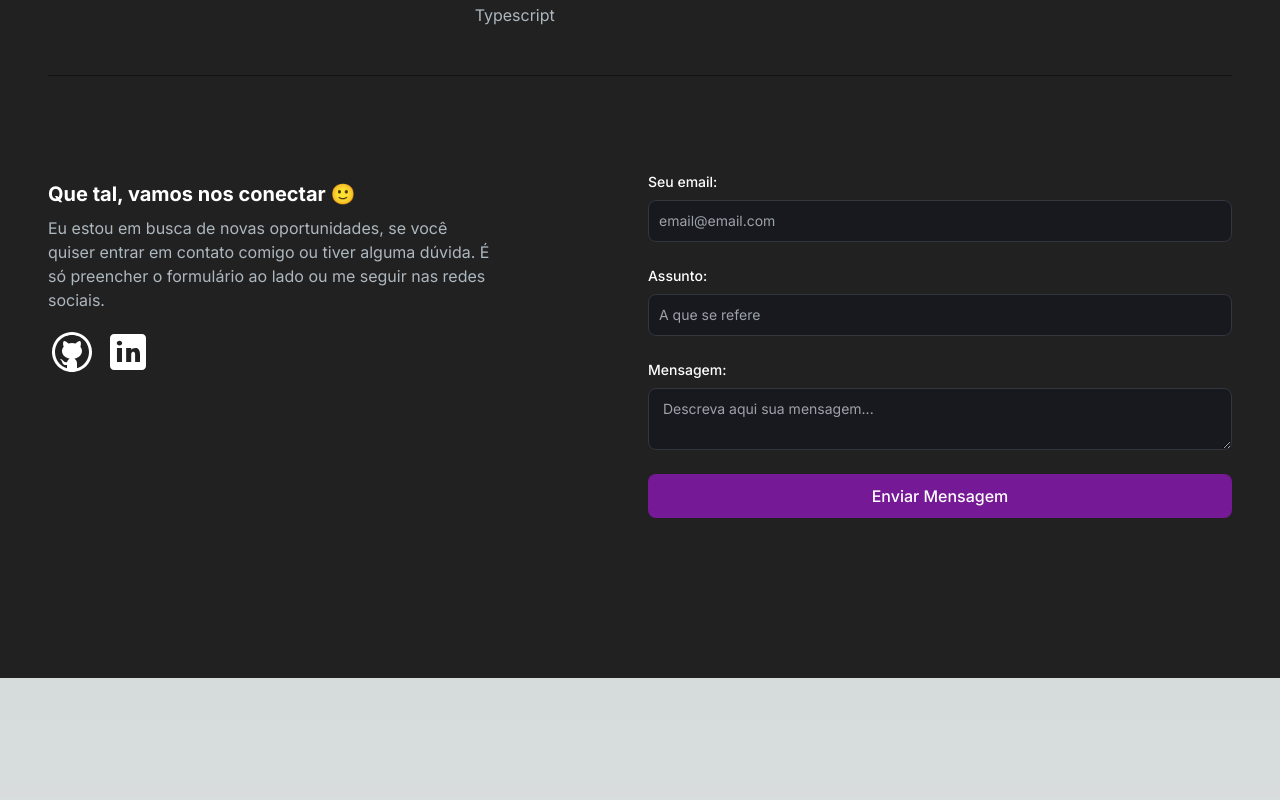
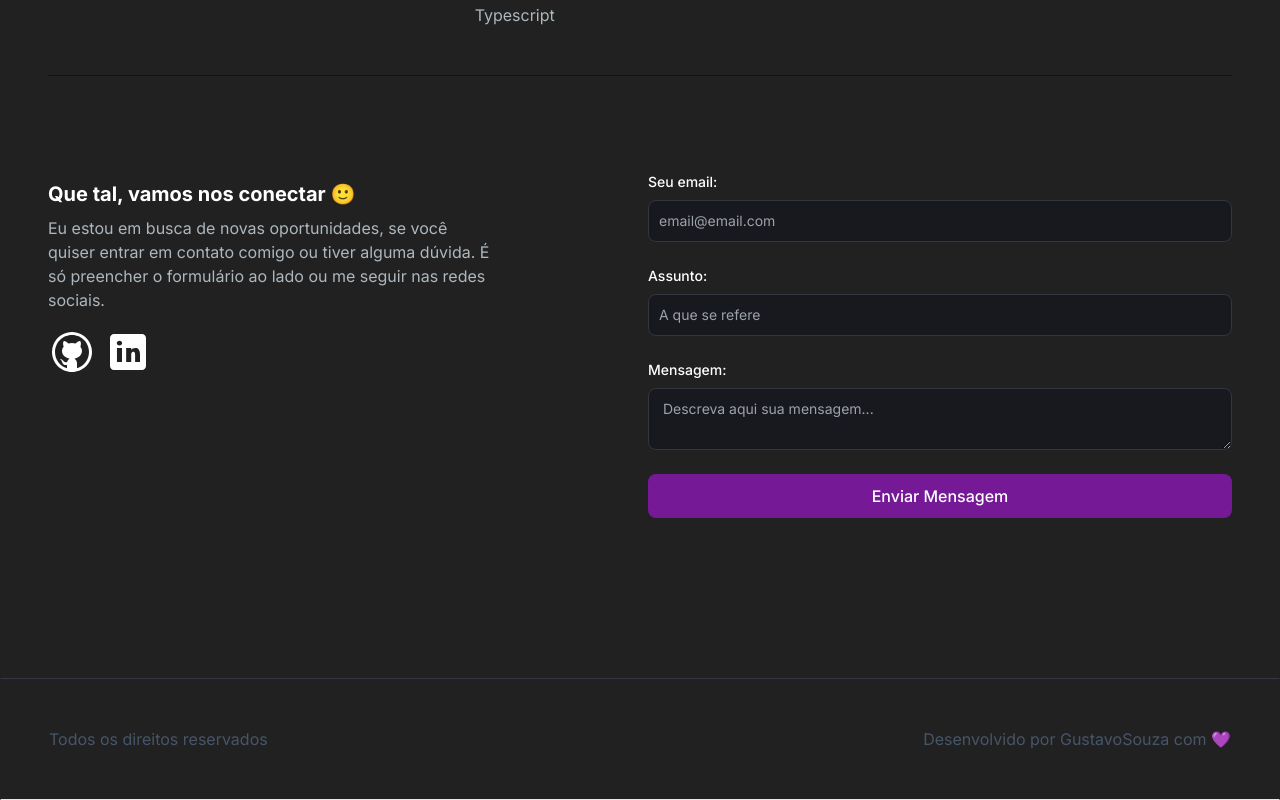
Before and after one commit to gustavogss/portfolio, a Next.js app: page / in a window 1280 px wide. Shown: the part 2201-3001 px from the top of the page. Built offline with nearby package versions, Linux system fonts and the light colour scheme.

Commit message:
feat: create footer section

```diff
--- a/src/app/page.js
+++ b/src/app/page.js
@@ -3,6 +3,7 @@
 import Profile from "./sections/profile";
 import Projects from "./sections/projects";
 import Email from "./sections/email";
+import Footer from "./sections/footer";
 
 export default function Home() {
   return (
@@ -14,6 +15,7 @@
         <Projects />
         <Email />
       </div>
+      <Footer />
     </main>
   );
 }
--- /dev/null
+++ b/src/app/sections/footer.jsx
@@ -0,0 +1,12 @@
+import React from "react";
+
+export default function Footer() {
+  return (
+    <footer className="footer border z-10 border-t-[#33353F] border-l-transparent border-r-transparent text-white">
+      <div className="container p-12 flex justify-between">
+        <span className="text-slate-600">Todos os direitos reservados</span>
+        <p className="text-slate-600">Desenvolvido por GustavoSouza com 💜 </p>
+      </div>
+    </footer>
+  );
+}
```
